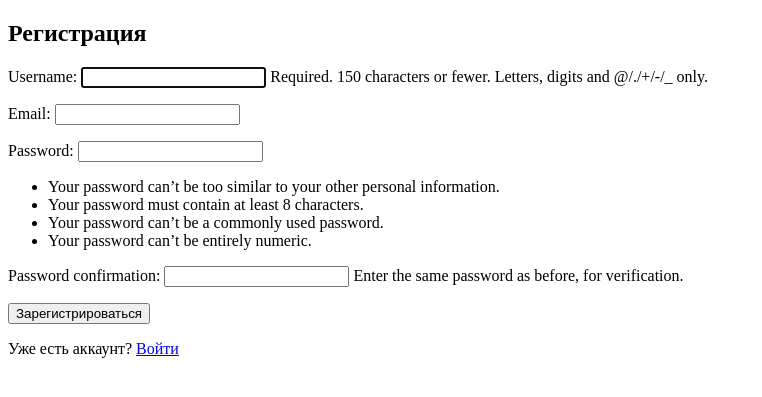
After one commit to Pacelino/test_task_generate, a Django app: page /register/ in a window 1280 px wide. The commit adds this page. Shown: the top 397 px of the page, without its empty margins (0-762 px from the left). Run offline with Django 5.2, Linux system fonts and the light colour scheme.

Commit message:
добавил регистрацию для пользователей

```diff
--- /dev/null
+++ b/app/forms.py
@@ -0,0 +1,10 @@
+from django import forms
+from django.contrib.auth.forms import UserCreationForm
+from django.contrib.auth.models import User
+
+class RegisterForm(UserCreationForm):
+    email = forms.EmailField(required=True)
+
+    class Meta:
+        model = User
+        fields = ["username", "email", "password1", "password2"]
--- a/app/views.py
+++ b/app/views.py
@@ -2,11 +2,23 @@ from django.shortcuts import render
 
 # Create your views here.
 from django.shortcuts import render
-from django.contrib.auth import logout
+from django.contrib.auth import login, logout
 from django.contrib.auth.decorators import login_required
+from django.shortcuts import render, redirect
+from .forms import RegisterForm
 import random
 
 
+def register_view(request):
+    if request.method == 'POST':
+        form = RegisterForm(request.POST)
+        if form.is_valid():
+            user = form.save()
+            login(request, user)
+            return redirect('login')
+    else:
+        form = RegisterForm()
+    return render(request, 'generator/register.html', {'form': form})
 @login_required
 def generate_code_auth(request):
     code = random.randint(1000, 9999)
--- a/templates/generator/login.html
+++ b/templates/generator/login.html
@@ -9,5 +9,6 @@
         {{ form.as_p }}
         <button type="submit">Зайти</button>
     </form>
+    <p>Нет аккаунта? <a href="{% url 'register'%}">Зарегистрируйтесь</a></p>
 </body>
 </html>
--- /dev/null
+++ b/templates/generator/register.html
@@ -0,0 +1,15 @@
+<!DOCTYPE html>
+<html>
+<head>
+    <title>Регистрация</title>
+</head>
+<body>
+    <h2>Регистрация</h2>
+    <form method="post">
+        {% csrf_token %}
+        {{ form.as_p }}
+        <button type="submit">Зарегистрироваться</button>
+    </form>
+    <p>Уже есть аккаунт? <a href="{% url 'login' %}">Войти</a></p>
+</body>
+</html>
--- a/test_task_random_generate/settings.py
+++ b/test_task_random_generate/settings.py
@@ -29,6 +29,8 @@ ALLOWED_HOSTS = []
 
 LOGIN_URL = '/login/'
 LOGIN_REDIRECT_URL = '/code-auth/'
+
+AUTH_USER_MODEL = 'auth.User'
 
 # Application definition
 
--- a/test_task_random_generate/urls.py
+++ b/test_task_random_generate/urls.py
@@ -17,11 +17,14 @@ Including another URLconf
 # from django.contrib import admin
 from django.urls import path
 from django.contrib.auth import views as auth_views
+from django.views.generic.base import RedirectView
 
 from app import admin
 from app.views import *
 urlpatterns = [
        # path('admin/', admin.site.urls),
+    path('', RedirectView.as_view(url='/login/')),
     path('code-auth/', generate_code_auth, name='generate_code_auth'),
+    path('register/', register_view, name='register'),
     path('login/', auth_views.LoginView.as_view(template_name='generator/login.html'), name='login'),
 ]
```
Also changed, not shown: db.sqlite3.
